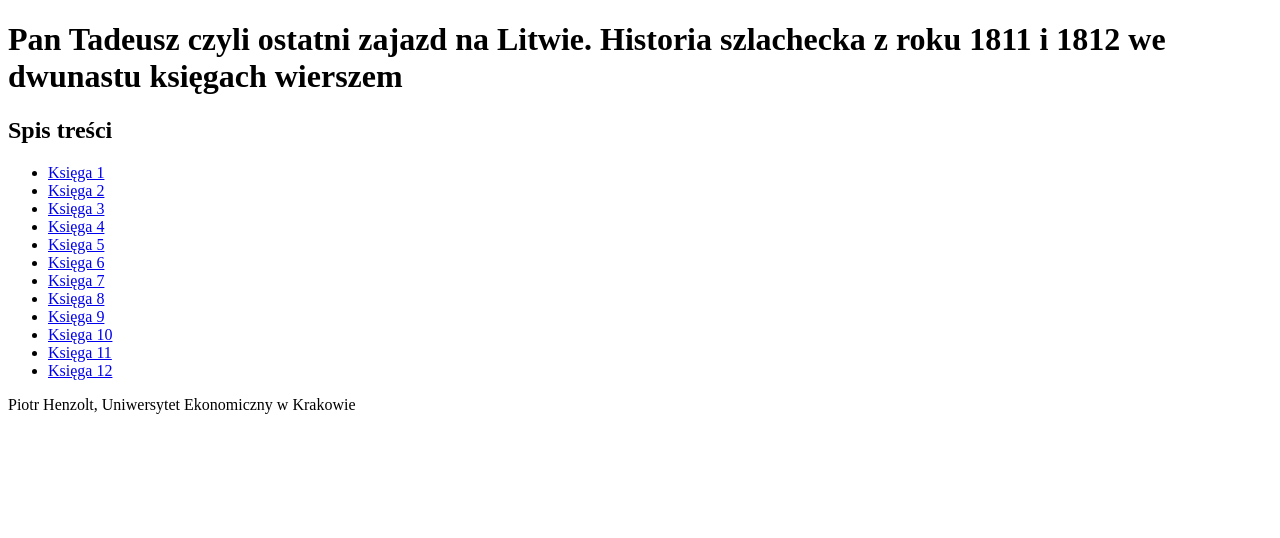
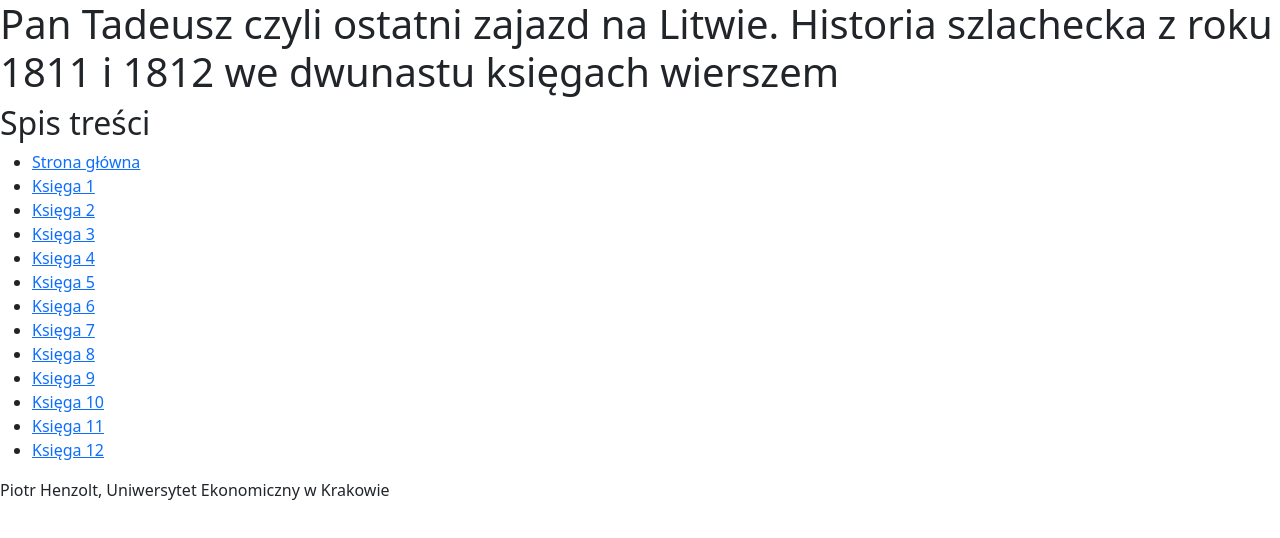
Before and after one commit to Splafty/PanTadeuszGH, a plain HTML site: page index.html in a window 1280 px wide. Drawn offline with nearby package versions, Linux system fonts and the light colour scheme.

Commit message:
Index changes

```diff
--- a/index.html
+++ b/index.html
@@ -3,6 +3,8 @@
 <head>
     <meta charset="UTF-8">
     <meta name="viewport" content="width=device-width, initial-scale=1.0">
+    <link href="https://cdn.jsdelivr.net/npm/bootstrap@5.3.3/dist/css/bootstrap.min.css" rel="stylesheet" integrity="sha384-QWTKZyjpPEjISv5WaRU9OFeRpok6YctnYmDr5pNlyT2bRjXh0JMhjY6hW+ALEwIH" crossorigin="anonymous">
+    <script src="https://cdn.jsdelivr.net/npm/bootstrap@5.3.3/dist/js/bootstrap.bundle.min.js" integrity="sha384-YvpcrYf0tY3lHB60NNkmXc5s9fDVZLESaAA55NDzOxhy9GkcIdslK1eN7N6jIeHz" crossorigin="anonymous"></script>
     <title>Pan Tadeusz</title>
 </head>
 <body>
@@ -15,6 +17,7 @@
     <section>
         <h2>Spis treści</h2>
         <ul>
+            <li><a href="index.html">Strona główna</a></li>
             <li><a href="k1.html">Księga 1</a></li>
             <li><a href="k2.html">Księga 2</a></li>
             <li><a href="k3.html">Księga 3</a></li>
@@ -36,3 +39,5 @@
     </footer>
 </body>
 </html>
+
+<!-- Używajac bootstrapa tak przerobić strone aby był nagłówek, stopka, zdjęcia na środku, navbar, księgi wyświetlające się jakby na stronie  -->
```
